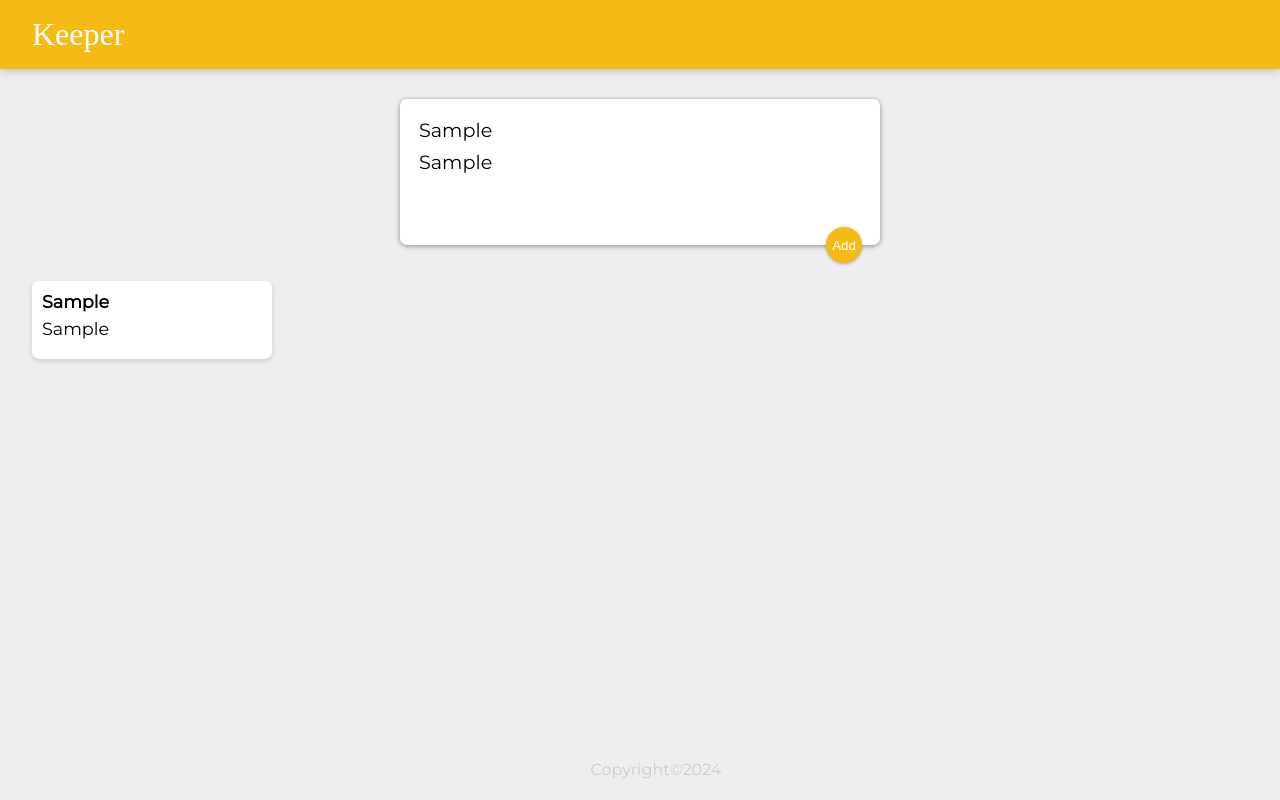
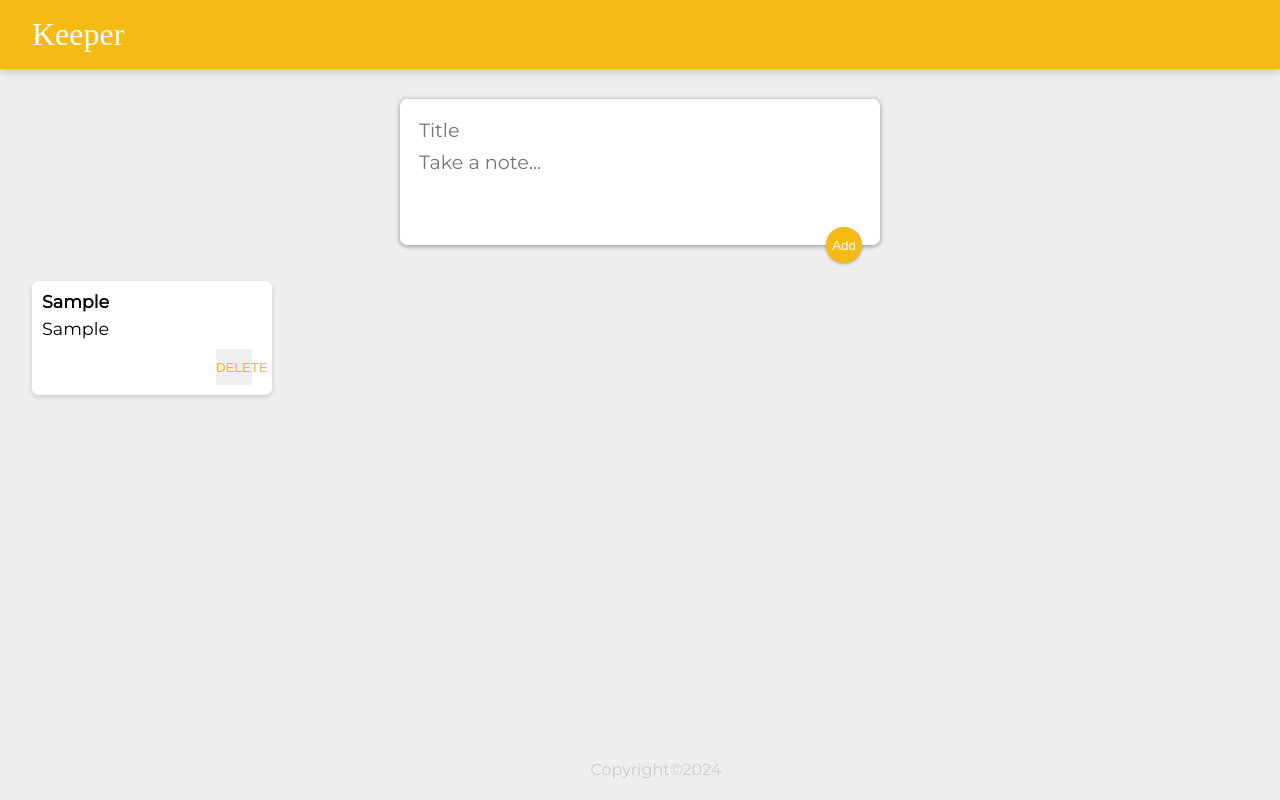
Before and after one commit to EjuluWilson/googleKeepClone, a React (Create React App) app: page / in a window 1280 px wide. Both pictures are taken after typing "Sample", "Sample" into the empty fields and a click on the button "Add". Built offline with nearby package versions, Linux system fonts and the light colour scheme; a web font is replaced by a local one.

Commit message:
enable note delete

```diff
--- a/src/App.jsx
+++ b/src/App.jsx
@@ -8,7 +8,14 @@ function App() {
   const [notes, setNotes] = useState([]);
 
   function addNote(note) {
+    if (note.title === "" || note.content === "") {
+      return;
+    }
     setNotes((existingNotes) => [...existingNotes, note]);
+  }
+
+  function deleteNote(noteIndex){
+    setNotes((existingNotes) =>existingNotes.filter((note, index)=>index!==noteIndex));
   }
 
   return (
@@ -16,13 +23,7 @@ function App() {
       <Header />
       <CreateArea addNote={addNote} />
       {notes.map((note, index) => {
-        return (
-          <Note
-            key={index}
-            title={note.title}
-            content={note.content}
-          />
-        );
+        return <Note key={index} id={index} title={note.title} content={note.content} deleteNote={deleteNote} />;
       })}
       <Footer></Footer>
     </div>
--- a/src/components/CreatArea.jsx
+++ b/src/components/CreatArea.jsx
@@ -25,6 +25,10 @@ function CreateArea(props) {
         onSubmit={(event) => {
           event.preventDefault();
           props.addNote(note);
+          setNote({
+            title: "",
+            content: "",
+          });
         }}
       >
         <input
@@ -38,7 +42,7 @@ function CreateArea(props) {
           name="content"
           placeholder="Take a note..."
           rows="3"
-          value={note.text}
+          value={note.content}
         />
         <button type="submit">Add</button>
       </form>
--- a/src/components/Note.jsx
+++ b/src/components/Note.jsx
@@ -5,6 +5,7 @@ function Note(props){
         <div className="note">
             <h1>{props.title}</h1>
             <p>{props.content}</p>
+            <button onClick={()=>props.deleteNote(props.id)} >DELETE</button>
         </div>
     )
 }
```
